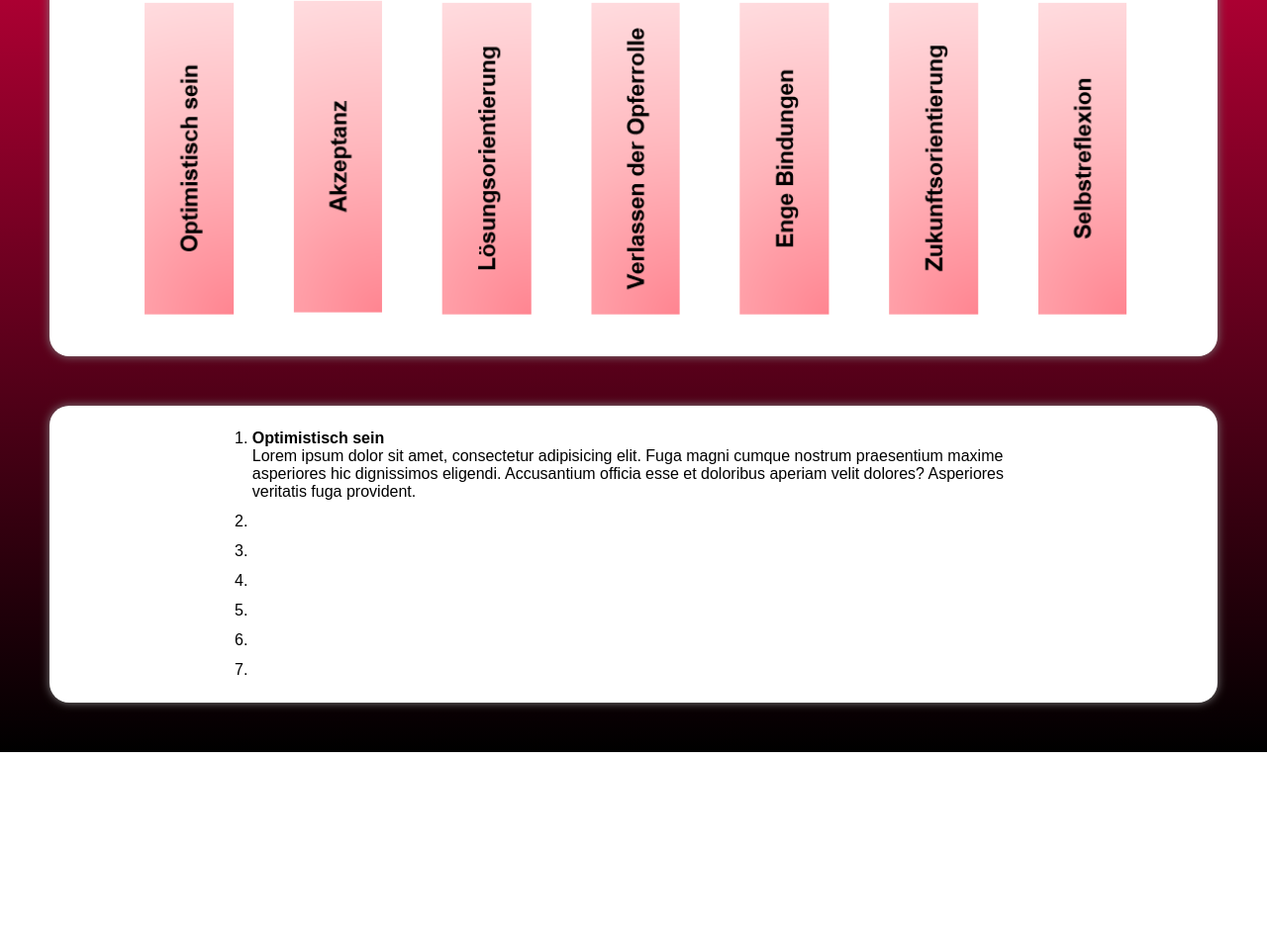
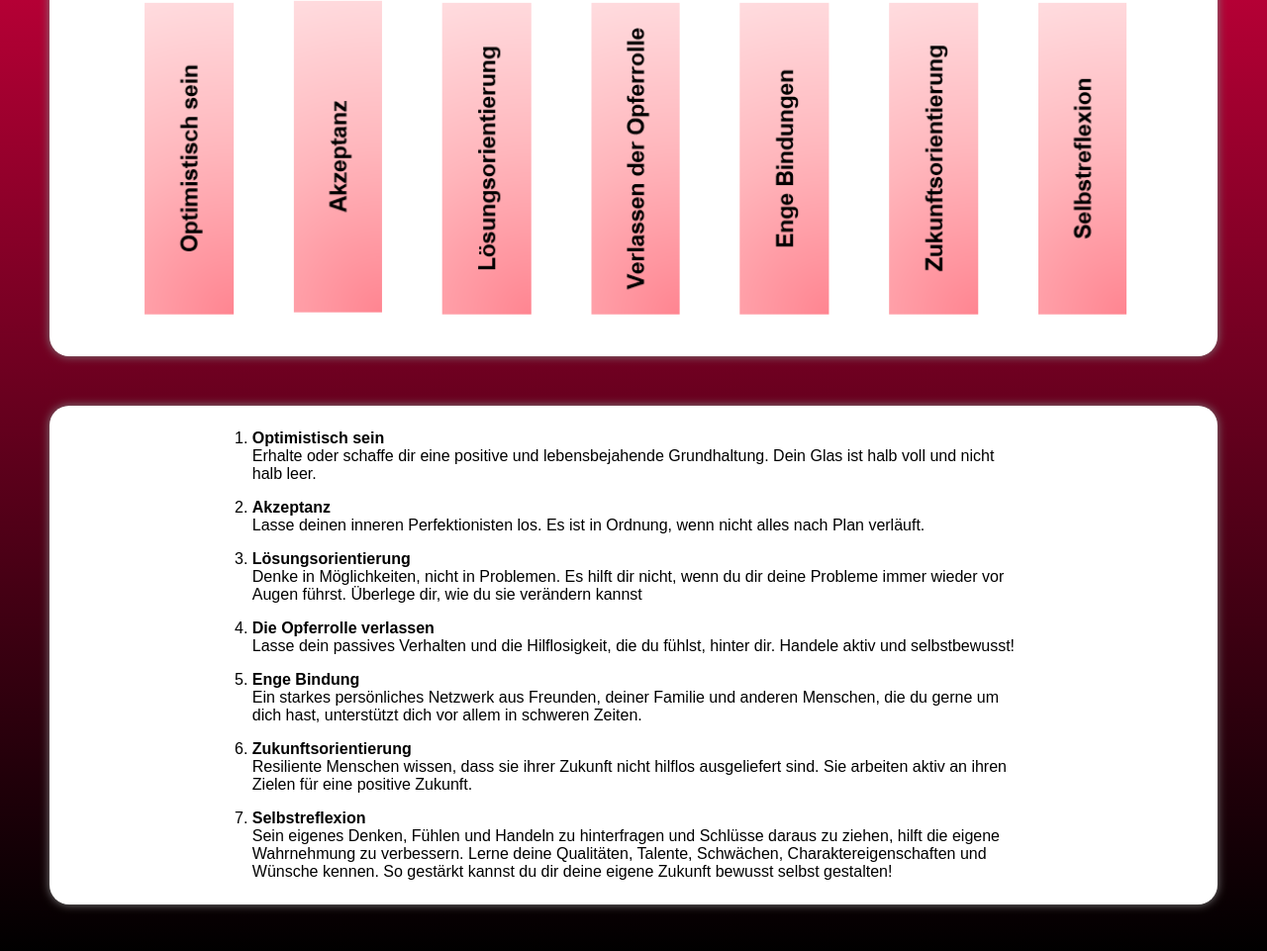
Before and after one commit to marvinrgb/gnadenthalwebsite, a website: page views/saeulen.html in a window 1280 px wide. Shown: the part 259-1220 px from the top of the page at 99% size. Before the commit the page ends 1019 px from the top, so only its background shows below. Drawn offline with Linux system fonts and the light colour scheme.

Commit message:
säulen info

```diff
--- a/views/saeulen.html
+++ b/views/saeulen.html
@@ -72,18 +72,43 @@
 
         <section>
           <ol>
-            <li><strong>Optimistisch sein</strong><br>Lorem ipsum dolor sit amet, consectetur adipisicing elit. Fuga magni cumque nostrum praesentium maxime asperiores hic dignissimos eligendi. Accusantium officia esse et doloribus aperiam velit dolores? Asperiores veritatis fuga provident.</li>
-            <li></li>
-            <li></li>
-            <li></li>
-            <li></li>
-            <li></li>
-            <li></li>
+            <li>
+                <strong>Optimistisch sein</strong><br>
+                Erhalte oder schaffe dir eine positive und lebensbejahende Grundhaltung. Dein Glas ist halb voll und nicht halb leer.
+            </li>
+            <li>
+                <strong>Akzeptanz</strong><br>
+                Lasse deinen inneren Perfektionisten los. Es ist in Ordnung, wenn nicht alles nach Plan verläuft.
+            </li>
+            <li>
+                <strong>Lösungsorientierung</strong><br>
+                Denke in Möglichkeiten, nicht in Problemen.
+                Es hilft dir nicht, wenn du dir deine Probleme immer wieder vor Augen führst. Überlege dir, wie du sie verändern kannst
+            </li>
+            <li>
+                <strong>Die Opferrolle verlassen</strong><br>
+                Lasse dein passives Verhalten und die Hilflosigkeit, die du fühlst, hinter dir.
+                Handele aktiv und selbstbewusst!
+            </li>
+            <li>
+                <strong>Enge Bindung</strong><br>
+                Ein starkes persönliches Netzwerk aus Freunden, deiner Familie und anderen Menschen, die du gerne um dich hast, unterstützt dich vor allem in schweren Zeiten.
+            </li>
+            <li>
+                <strong>Zukunftsorientierung</strong><br>
+                Resiliente Menschen wissen, dass sie ihrer Zukunft nicht hilflos ausgeliefert sind. Sie arbeiten aktiv an ihren Zielen für eine positive Zukunft.
+            </li>
+            <li>
+                <strong>Selbstreflexion</strong><br>
+                Sein eigenes Denken, Fühlen und Handeln zu hinterfragen und Schlüsse daraus zu ziehen, hilft die eigene Wahrnehmung zu verbessern.
+                Lerne deine Qualitäten, Talente, Schwächen, Charaktereigenschaften und Wünsche kennen.
+                So gestärkt kannst du dir deine eigene Zukunft bewusst selbst gestalten!
+            </li>
           </ol>
 
           <style>
             ol li {
-              margin: 1.5vh 0;
+              margin: 2vh 0;
             }
 
             ol {
```
